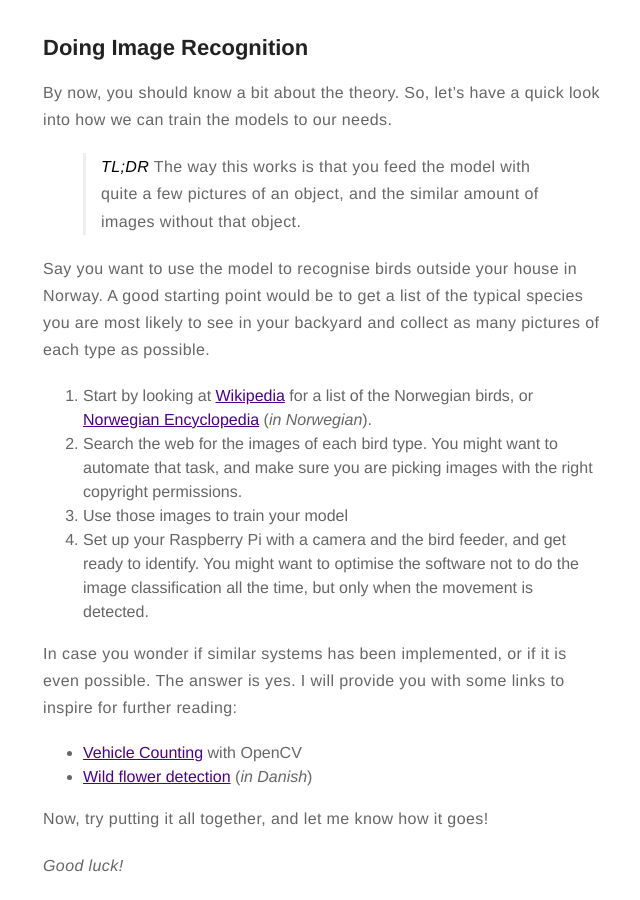
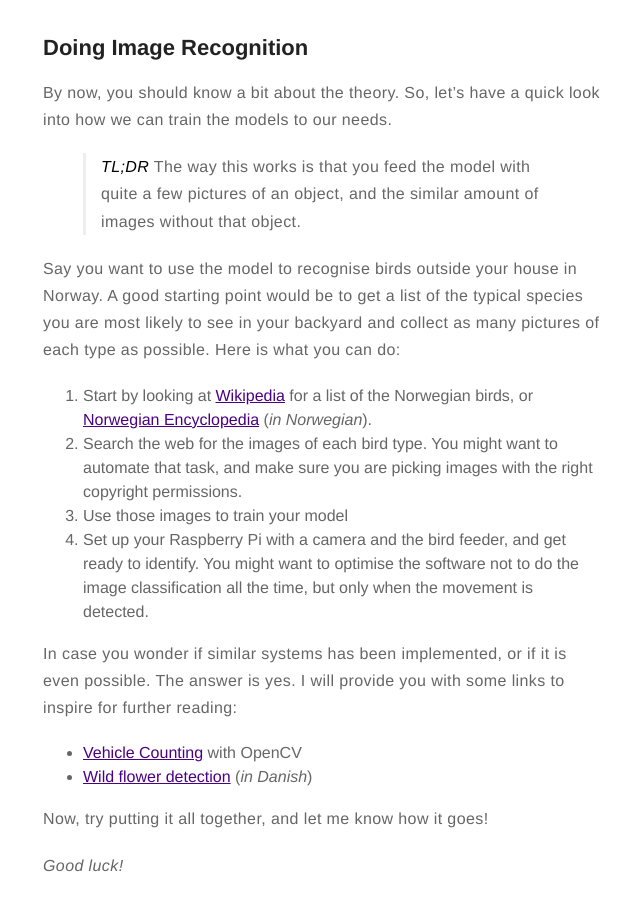
Before and after one commit to mehmandarov/mehmandarov.github.io, a Jekyll site: the page built from _posts/2017-04-26-how-to-train-your-camera.markdown, in a window 1280 px wide and 900 px high, scrolled down 1685 px. Shown: the whole window, without its empty margins (317-957 px from the left). Built offline with Jekyll 4.4.1, drawn with Linux system fonts in a browser that asks for light colours.

Commit message:
New post update

```diff
--- a/_posts/2017-04-26-how-to-train-your-camera.markdown
+++ b/_posts/2017-04-26-how-to-train-your-camera.markdown
@@ -55,7 +55,7 @@ By now, you should know a bit about the theory. So, let's have a quick look into
 
 > _**TL;DR**_ The way this works is that you feed the model with quite a few pictures of an object, and the similar amount of images without that object.
 
-Say you want to use the model to recognise birds outside your house in Norway. A good starting point would be to get a list of the typical species you are most likely to see in your backyard and collect as many pictures of each type as possible.
+Say you want to use the model to recognise birds outside your house in Norway. A good starting point would be to get a list of the typical species you are most likely to see in your backyard and collect as many pictures of each type as possible. Here is what you can do:
 
 1. Start by looking at [Wikipedia][7]{:target="_blank"} for a list of the Norwegian birds, or [Norwegian Encyclopedia][8]{:target="_blank"} (*in Norwegian*).
 2. Search the web for the images of each bird type. You might want to automate that task, and make sure you are picking images with the right copyright permissions.
```
